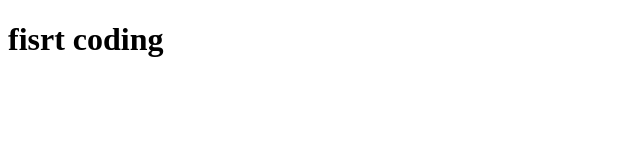
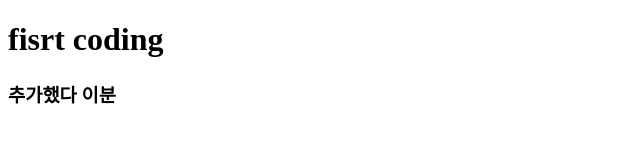
Before and after one commit to ssado2/codingProject, a plain HTML site: page index.html in a window 1280 px wide. Shown: the whole page, without its empty margins (0-640 px from the left). Drawn offline with Linux system fonts and the light colour scheme.

Commit message:
second commit

```diff
--- a/index.html
+++ b/index.html
@@ -8,5 +8,6 @@
 </head>
 <body>
     <h1>fisrt coding</h1>
+    <h3>추가했다 이분</h3>
 </body>
 </html>
```
